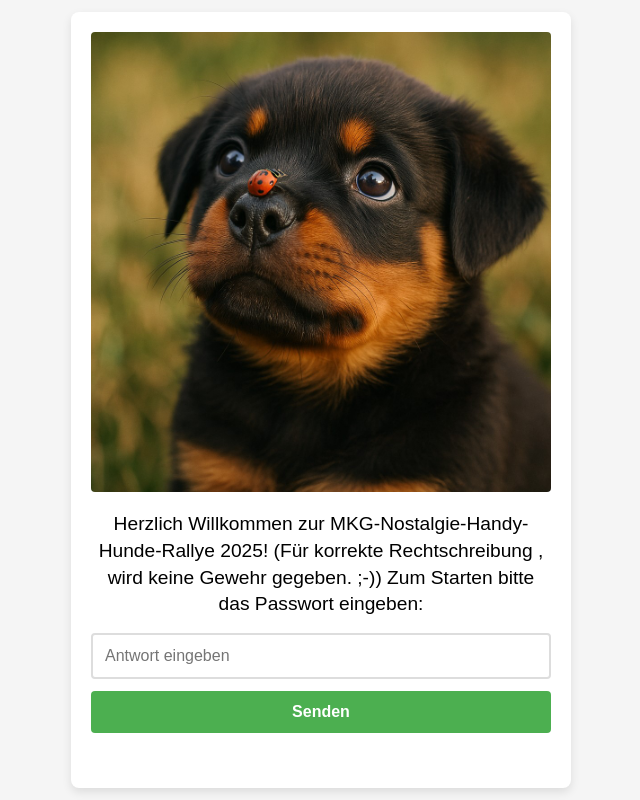
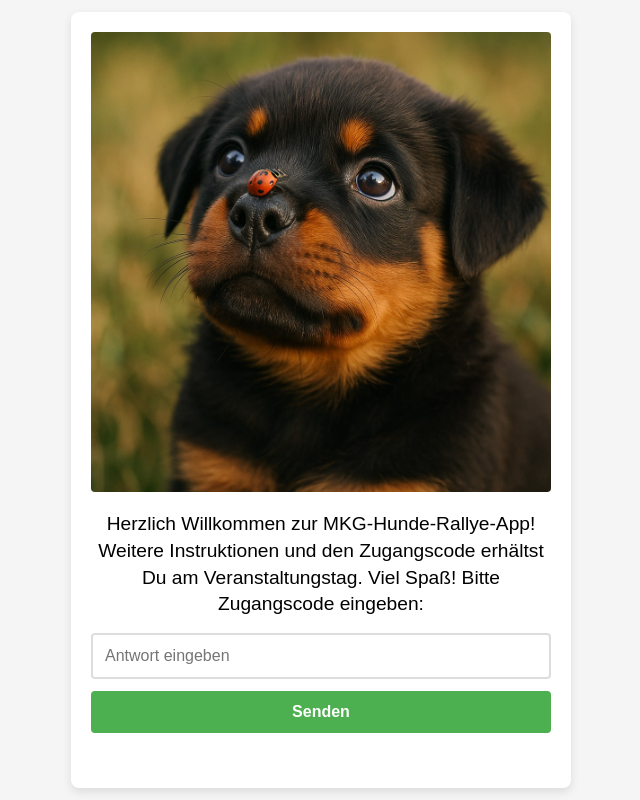
Before and after one commit to todasta/todasta.github.io, a plain HTML site: page index.html in a window 1280 px wide. Shown: the whole page, without its empty margins (319-959 px from the left). Drawn offline with Linux system fonts and the light colour scheme.

Commit message:
Changed the text of the start page.

```diff
--- a/index.html
+++ b/index.html
@@ -166,9 +166,9 @@
         const pages = {
             start: {
                 image: "start.jpg",
-                question: "Herzlich Willkommen zur MKG-Nostalgie-Handy-Hunde-Rallye 2025! (Für korrekte Rechtschreibung , wird keine Gewehr gegeben. ;-)) Zum Starten bitte das Passwort eingeben:",
+                question: "Herzlich Willkommen zur MKG-Hunde-Rallye-App! Weitere Instruktionen und den Zugangscode erhältst Du am Veranstaltungstag. Viel Spaß! Bitte Zugangscode eingeben:",
                 correctAnswer: "12345",
-                next: null,
+                next: "start",
             },
             info: {
                 image: "info.jpg",
@@ -203,19 +203,26 @@
             const button = document.querySelector("button");
 
             // Unterscheidung nach Seitentyp:
-            if (page.correctAnswer === null && page.next === null) {
-                // Ende-Seite: alles ausblenden
-                input.style.display = "none";
-                button.style.display = "none";
+            if (page.next === null) {
+                // Keine nächste Seite: Button und Input deaktivieren
+                input.style.display = "block";
+                input.disabled = true;
+                button.style.display = "hidden";
+                button.disabled = true;
+                button.innerText = "Ende";
             } else if (page.correctAnswer === null && page.next !== null) {
-                // Informative Seite: nur Button "Weiter" anzeigen
-                input.style.display = "none";
+                // Informative Seite: nur Button "Weiter" anzeigen, Input deaktivieren
+                input.style.display = "block";
+                input.disabled = true;
                 button.style.display = "block";
+                button.disabled = false;
                 button.innerText = "Weiter";
             } else {
-                // Quiz-Seite: Input und Button "Senden" anzeigen
+                // Quiz-Seite: Input und Button "Senden" aktivieren
                 input.style.display = "block";
+                input.disabled = false;
                 button.style.display = "block";
+                button.disabled = false;
                 button.innerText = "Senden";
             }
         }
```
